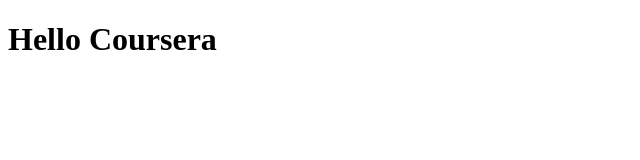
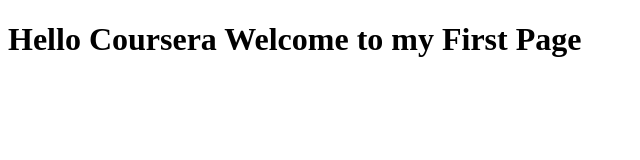
Before and after one commit to phoenixasher/coursera-test, a plain HTML site: page site/index.html in a window 1280 px wide. Shown: the whole page, without its empty margins (0-640 px from the left). Drawn offline with Linux system fonts and the light colour scheme.

Commit message:
Small addition to our page content

```diff
--- a/site/index.html
+++ b/site/index.html
@@ -4,6 +4,6 @@
 	<title>Hello Coursera</title>
 </head>
 <body>
-	<h1>Hello Coursera</h1>
+	<h1>Hello Coursera Welcome to my First Page</h1>
 </body>
 </html>
```
